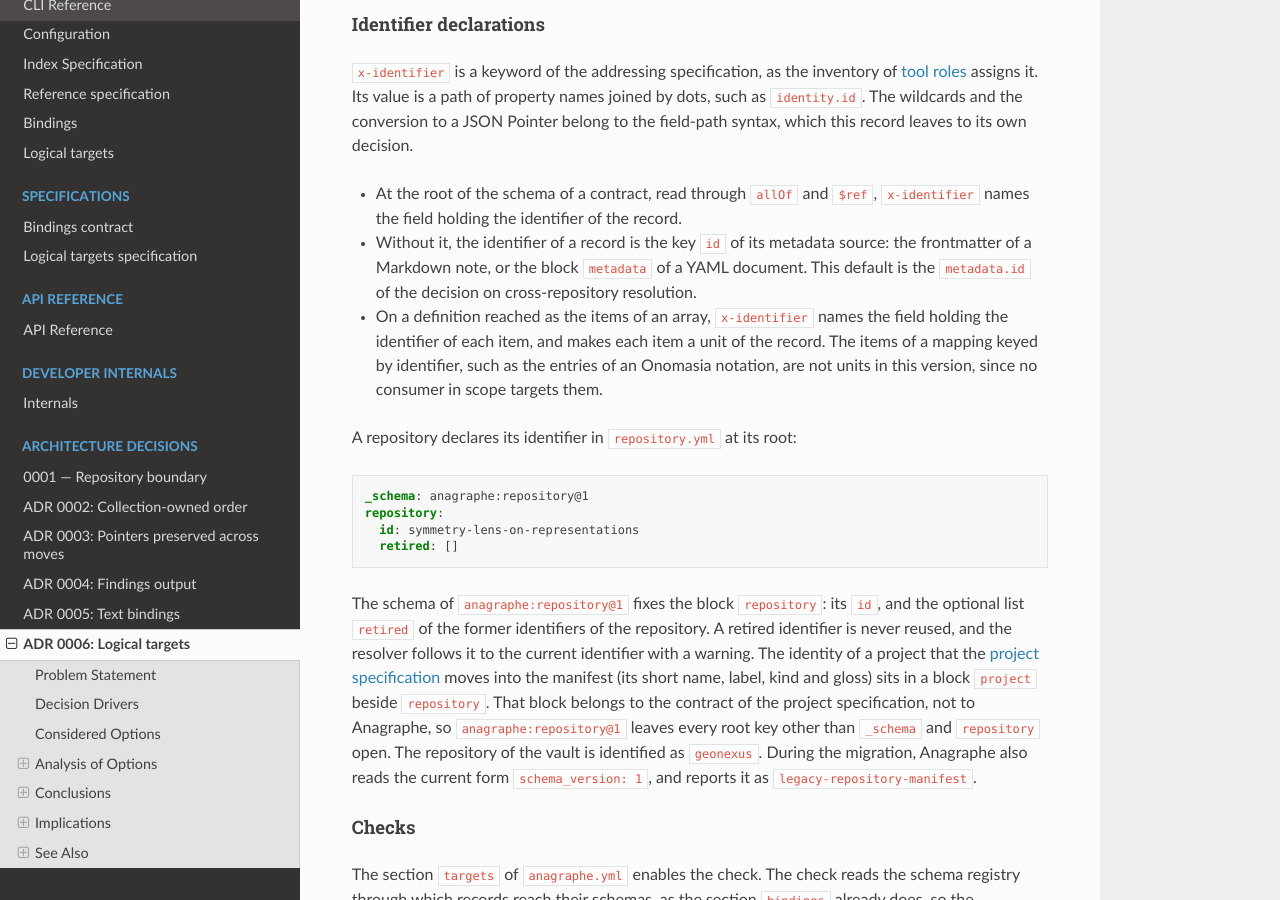
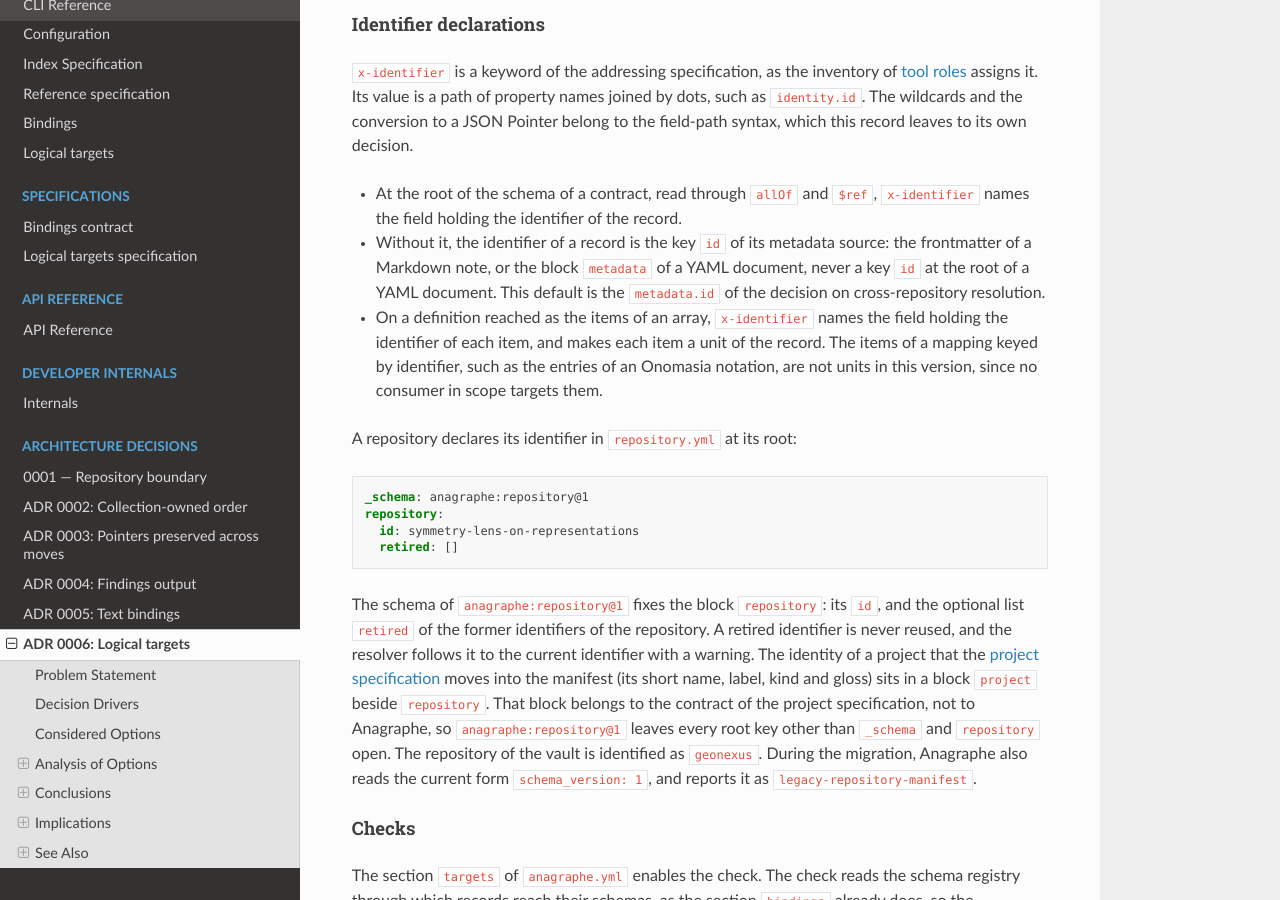
Before and after one commit to esther-poniatowski/anagraphe, a Sphinx documentation site: the page built from docs/adr/0006-logical-targets.md, in a window 1280 px wide and 900 px high, scrolled down 6721 px. Built offline with Sphinx 7.4.7 and the Read the Docs theme 3.1.0, drawn with Linux system fonts in a browser that asks for light colours; some of the changed text lies outside the part shown.

Commit message:
docs(adr): Correct two statements of ADR 0006 ###################################################
Align the record on logical targets with the implementation:
  - the default identifier of a YAML record is the id of its block
    metadata, never a key id at the root of the document
  - the bindings already resolve an absolute $ref through the
    resources map of a registry; the record said they did not
  - .gitignore excludes the state folder of Kleisis, which
    kleisis materialize writes beside specs/schema-resources.yml
######################################################################

Signed-off-by: Esther Poniatowski <esther.poniatowski@ens.psl.eu>
Co-Authored-By: Claude Opus 5.5 <noreply@anthropic.com>

```diff
--- a/docs/adr/0006-logical-targets.md
+++ b/docs/adr/0006-logical-targets.md
@@ -276,8 +276,8 @@ syntax, which this record leaves to its own decision.
 - At the root of the schema of a contract, read through `allOf` and `$ref`, `x-identifier` names
   the field holding the identifier of the record.
 - Without it, the identifier of a record is the key `id` of its metadata source: the frontmatter of
-  a Markdown note, or the block `metadata` of a YAML document. This default is the `metadata.id` of
-  the decision on cross-repository resolution.
+  a Markdown note, or the block `metadata` of a YAML document, never a key `id` at the root of a
+  YAML document. This default is the `metadata.id` of the decision on cross-repository resolution.
 - On a definition reached as the items of an array, `x-identifier` names the field holding the
   identifier of each item, and makes each item a unit of the record. The items of a mapping keyed
   by identifier, such as the entries of an Onomasia notation, are not units in this version, since
```
Also changed, not shown: other parts of docs/adr/0006-logical-targets.md (+1 -1 lines), 1 other file.
